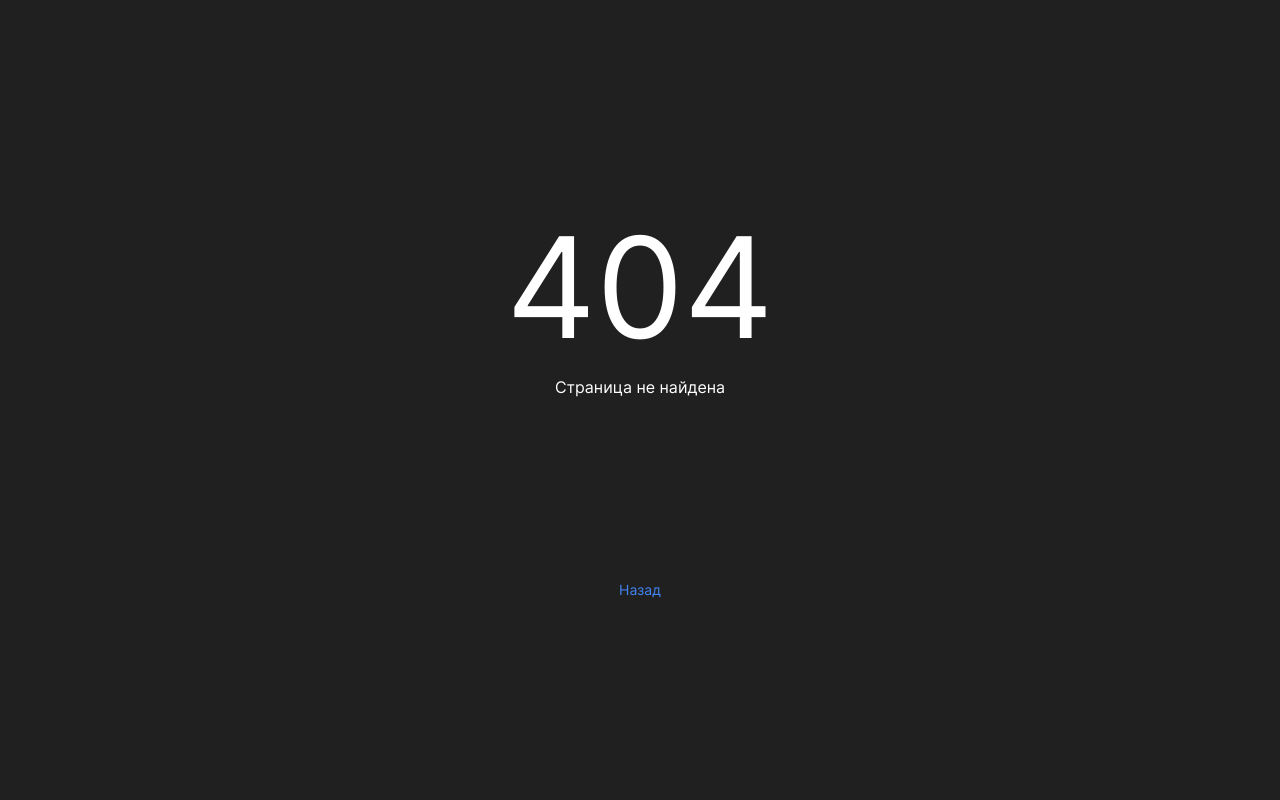
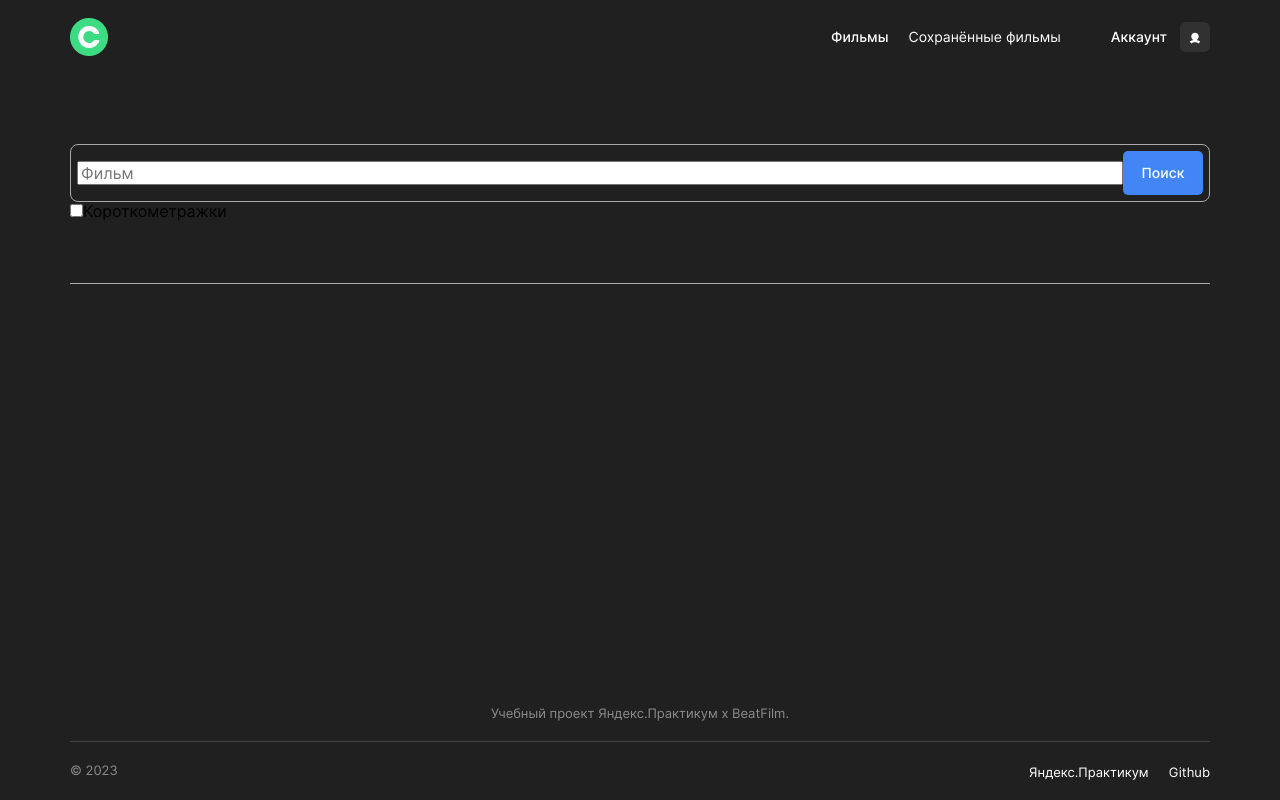
Before and after one commit to Dima-Penzev/movies-explorer-frontend, a React (Create React App) app: page /movies in a window 1280 px wide. Before the commit this address had no page. Built offline with nearby package versions, Linux system fonts and the light colour scheme.

Commit message:
searchForm

```diff
--- a/src/components/App/App.js
+++ b/src/components/App/App.js
@@ -5,6 +5,7 @@ import Login from "../Login/Login";
 import UnknownPath from "../UnknownPath/UnknownPath";
 import Profile from "../Profile/Profile";
 import s from "./App.module.css";
+import Movies from "../Movies/Movies";
 
 function App() {
   return (
@@ -14,6 +15,7 @@ function App() {
         <Route path="/signup" element={<Register />} />
         <Route path="/signin" element={<Login />} />
         <Route path="/profile" element={<Profile />} />
+        <Route path="/movies" element={<Movies />} />
         <Route path="/*" element={<UnknownPath />} />
       </Routes>
     </div>
--- /dev/null
+++ b/src/components/Movies/Movies.js
@@ -0,0 +1,19 @@
+import Footer from "../Footer/Footer";
+import Header from "../Header/Header";
+import Navigation from "../Navigation/Navigation";
+import SearchForm from "../SearchForm/SearchForm";
+import s from "./Movies.module.css";
+
+export default function Movies() {
+  return (
+    <div className={s.movies}>
+      <div className={s.movies__content}>
+        <Header>
+          <Navigation />
+        </Header>
+        <SearchForm />
+      </div>
+      <Footer />
+    </div>
+  );
+}
--- /dev/null
+++ b/src/components/Movies/Movies.module.css
@@ -0,0 +1,25 @@
+.movies {
+  min-height: 100vh;
+  display: grid;
+  grid-template-rows: 1fr auto;
+}
+
+.movies__content {
+  padding: 0 14px 0;
+}
+
+@media (min-width: 768px) {
+  .movies__content {
+    padding: 0 30px 0;
+  }
+}
+
+@media (min-width: 1280px) {
+  .movies__content {
+    padding: 0 70px 0;
+    width: 100%;
+    max-width: 1280px;
+    box-sizing: border-box;
+    margin: 0 auto;
+  }
+}
--- a/src/components/Profile/Profile.js
+++ b/src/components/Profile/Profile.js
@@ -10,7 +10,7 @@ export default function Profile() {
         <Navigation />
       </Header>
       <h2 className={s.profile__title}>Привет, Дмитрий!</h2>
-      <form className={s.profile__form}>
+      <form id="profile" className={s.profile__form}>
         <label className={s.profile__label}>
           Имя
           <input className={s.profile__input} type="text" name="username" />
@@ -22,12 +22,16 @@ export default function Profile() {
           <span>pochta@yandex.ru</span>
         </label>
       </form>
-      <div className={s.profile__options}>
+      <div className={s.profile__container}>
         <div>
-          <p>При обновлении профиля произошла ошибка.</p>
-          <button type="submit">Сохранить</button>
+          <p className={s.profile__error}>
+            При обновлении профиля произошла ошибка.
+          </p>
+          <button className={s.profile__btnSave} form="profile" type="submit">
+            Сохранить
+          </button>
         </div>
-        <div>
+        <div className={s.profile__invisible}>
           <button className={s.profile__edit} type="button">
             Редактировать
           </button>
--- a/src/components/Profile/Profile.module.css
+++ b/src/components/Profile/Profile.module.css
@@ -64,8 +64,48 @@
   line-height: normal;
 }
 
-.profile__options {
+.profile__container {
   align-self: end;
+}
+
+.profile__invisible {
+  display: none;
+}
+
+.profile__error {
+  margin: 0;
+  color: #ff004c;
+  text-align: center;
+  font-family: Inter;
+  font-size: 11px;
+  font-style: normal;
+  font-weight: 400;
+  line-height: normal;
+}
+
+.profile__btnSave {
+  display: block;
+  margin: 0 auto;
+  margin-top: 20px;
+  color: #fff;
+  text-align: center;
+  font-size: 12px;
+  font-style: normal;
+  font-weight: 500;
+  line-height: normal;
+  min-height: 45px;
+  width: 100%;
+  max-width: 396px;
+  border: none;
+  border-radius: 3px;
+  background-color: #4285f4;
+  cursor: pointer;
+  transition: opacity 250ms ease-in;
+}
+
+.profile__btnSave:hover,
+.profile__btnSave:focus {
+  opacity: 0.8;
 }
 
 .profile__edit {
@@ -124,9 +164,13 @@
     align-self: start;
   }
 
-  .profile__options {
+  .profile__container {
     align-self: start;
     margin-top: 80px;
+  }
+
+  .profile__btnSave {
+    font-size: 14px;
   }
 
   .profile__edit {
@@ -159,7 +203,7 @@
     align-self: start;
   }
 
-  .profile__options {
+  .profile__container {
     align-self: start;
     margin-top: 73px;
   }
--- a/src/components/Register/Register.js
+++ b/src/components/Register/Register.js
@@ -4,7 +4,7 @@ import s from "./Register.module.css";
 
 export default function Register() {
   return (
-    <div className={s.entry__container}>
+    <div className={s.entry}>
       <img className={s.entry__logo} src={logo} alt="логотип" />
       <h2 className={s.entry__title}>Добро пожаловать!</h2>
       <form className={s.entry__form} name="profile-data">
--- a/src/components/Register/Register.module.css
+++ b/src/components/Register/Register.module.css
@@ -1,7 +1,13 @@
-.entry__container {
-  padding: 56px 30px 0;
+.entry {
+  padding: 56px 30px 30px;
   margin: 0 auto;
+  box-sizing: border-box;
+  width: 100%;
   max-width: 396px;
+  min-height: 100vh;
+  box-sizing: border-box;
+  display: grid;
+  grid-template-rows: auto auto 1fr auto;
 }
 
 .entry__logo {
@@ -24,7 +30,8 @@
 .entry__form {
   margin: 0 auto;
   margin-top: 80px;
-  min-height: 468px;
+  width: 100%;
+  max-width: 396px;
   display: flex;
   flex-direction: column;
   justify-content: space-between;
@@ -79,7 +86,8 @@
   font-weight: 500;
   line-height: normal;
   min-height: 45px;
-  width: 260px;
+  width: 100%;
+  max-width: 396px;
   border: none;
   border-radius: 3px;
   background-color: #4285f4;
@@ -120,8 +128,10 @@
 }
 
 @media (min-width: 768px) {
-  .entry__container {
+  .entry {
     padding: 0;
+    min-height: 100%;
+    grid-template-rows: auto auto auto auto;
   }
 
   .entry__logo {
@@ -130,7 +140,7 @@
 
   .entry__title {
     margin-top: 40px;
-    text-align: left;
+    margin-left: 0;
   }
 
   .entry__form {
@@ -140,7 +150,6 @@
 
   .entry__button {
     font-size: 14px;
-    width: 396px;
   }
 
   .entry__text {
--- /dev/null
+++ b/src/components/SearchForm/SearchForm.js
@@ -0,0 +1,22 @@
+import s from "./SearchForm.module.css";
+
+export default function SearchForm() {
+  return (
+    <form className={s.searchForm}>
+      <div className={s.searchForm__container}>
+        <input
+          className={s.searchForm__input}
+          type="text"
+          placeholder="Фильм"
+        />
+        <button className={s.searchForm__button} type="submit">
+          Поиск
+        </button>
+      </div>
+      <label>
+        <input type="checkbox" />
+        Короткометражки
+      </label>
+    </form>
+  );
+}
--- /dev/null
+++ b/src/components/SearchForm/SearchForm.module.css
@@ -0,0 +1,35 @@
+.searchForm {
+  padding-top: 70px;
+  padding-bottom: 63px;
+  border-bottom: 1px solid #aaa;
+  /* opacity: 0.2; */
+}
+
+.searchForm__container {
+  padding: 6px;
+  box-sizing: border-box;
+  min-height: 56px;
+  border-radius: 8px;
+  border: 1.5px solid #aaa;
+  /* opacity: 0.2; */
+  display: flex;
+  align-items: center;
+}
+
+.searchForm__input {
+  width: 100%;
+}
+
+.searchForm__button {
+  color: #fff;
+  text-align: center;
+  font-size: 14px;
+  font-style: normal;
+  font-weight: 500;
+  line-height: 18px;
+  border-radius: 5px;
+  background-color: #4285f4;
+  border: none;
+  min-height: 44px;
+  min-width: 80px;
+}
```
